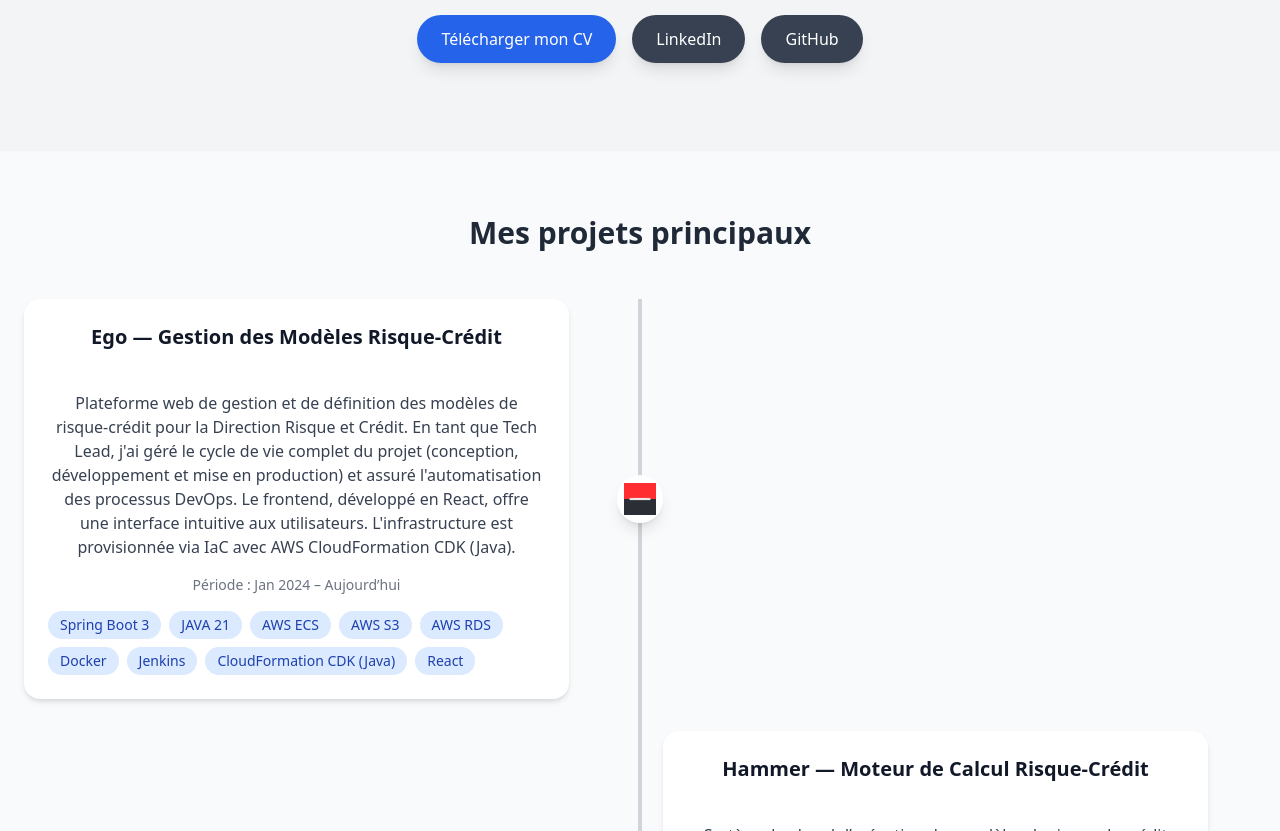
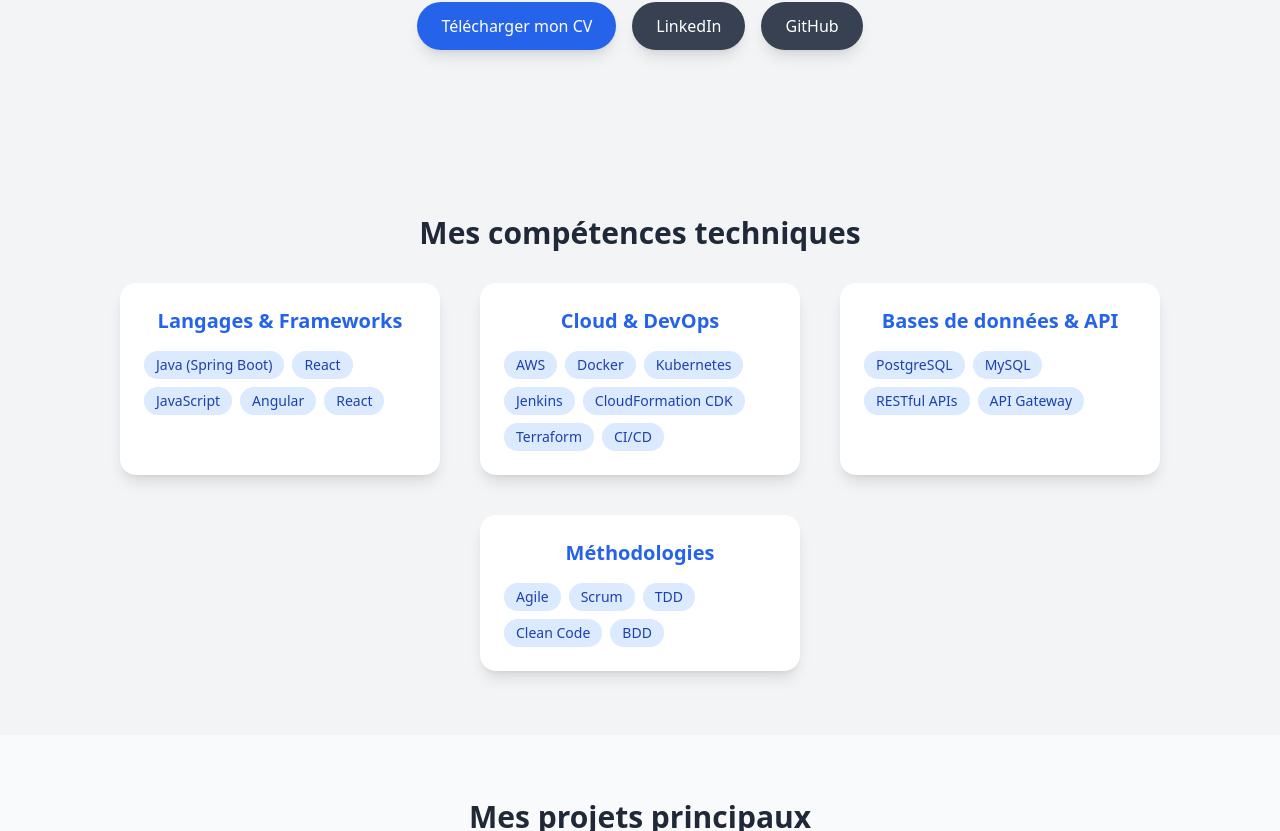
Before and after one commit to mouradmamassi/mourad-portfolio, a React (Vite) app: page / in a window 1280 px wide. Shown: the part 649-1480 px from the top of the page. Built offline with nearby package versions, Linux system fonts and the light colour scheme.

Commit message:
⚡ improvement

```diff
--- a/src/App.jsx
+++ b/src/App.jsx
@@ -1,7 +1,8 @@
 // src/App.jsx
 import HeroSection from "./components/HeroSection";
 import PortfolioSection from "./components/PortfolioSection";
-import HobbiesSection from "./components/HobbiesSection"; // Import the new component
+import HobbiesSection from "./components/HobbiesSection";
+import SkillsSection from "./components/SkillsSection";
 import Footer from "./components/Footer";
 import BackToTopButton from "./components/BackToTopButton";
 
@@ -9,8 +10,9 @@
   return (
     <div className="font-sans">
       <HeroSection />
+      <SkillsSection />
       <PortfolioSection />
-      <HobbiesSection /> {/* Add the new component here */}
+      <HobbiesSection />
       <Footer />
       <BackToTopButton />
     </div>
--- a/src/components/HeroSection.jsx
+++ b/src/components/HeroSection.jsx
@@ -1,9 +1,5 @@
 import React from "react";
 
-/**
- * Composant de la section d'introduction (Hero) du portfolio.
- * Met en avant le nom, le rôle, une brève description, et les informations de contact.
- */
 export default function HeroSection() {
   return (
     <section
@@ -26,13 +22,9 @@
       <p className="text-xl text-gray-600 mb-4">Tech Lead & Ingénieur Logiciel</p>
 
       <p className="max-w-2xl text-gray-700 mb-6 px-4 leading-relaxed">
-        En tant que <b>Tech Lead passionné</b>, je conçois et construis des solutions logicielles robustes et sécurisées,
-        en particulier dans le secteur bancaire. Spécialisé en <b>Java Spring</b> et en <b>architecture cloud (AWS)</b>,
-        je m'appuie sur une expertise en <b>DevOps et Kubernetes</b> pour orchestrer des déploiements fluides.
-        J'accompagne également des équipes en tant que <b>coach et facilitateur</b> pour les aider à monter en compétences et à atteindre leurs objectifs.
+        Je conçois et construis des solutions logicielles robustes et sécurisées, en particulier dans le secteur bancaire. Spécialisé en <b>Java Spring</b> et en <b>architecture cloud (AWS</b> je m'appuie sur une expertise en <b>DevOps et Kubernetes</b> pour orchestrer des déploiements fluides. J'accompagne également des équipes en tant que <b>coach et facilitateur</b> pour les aider à monter en compétences et à atteindre leurs objectifs.
       </p>
 
-      {/* Ajout des informations de contact avec un style moderne et accessible */}
       <div className="flex flex-col sm:flex-row gap-4 mb-6">
         <a
           href="tel:+33766773505"
--- a/src/components/HobbiesSection.jsx
+++ b/src/components/HobbiesSection.jsx
@@ -1,4 +1,3 @@
-// src/components/HobbiesSection.jsx
 import React from "react";
 
 export default function HobbiesSection() {
@@ -7,6 +6,9 @@
       <div className="container mx-auto px-4 text-center">
         <h2 className="text-3xl font-bold text-gray-800 mb-6">Mes centres d'intérêt</h2>
         <div className="flex flex-wrap justify-center gap-3">
+          <span className="bg-blue-200 text-blue-800 px-4 py-2 rounded-full text-md font-medium shadow-sm">
+            🏋️ Musculation
+          </span>
           <span className="bg-blue-200 text-blue-800 px-4 py-2 rounded-full text-md font-medium shadow-sm">
             🏊 Natation
           </span>
--- a/src/components/PortfolioSection.jsx
+++ b/src/components/PortfolioSection.jsx
@@ -23,7 +23,7 @@
     altText: "société générale icon"
   },
   {
-    title: "Hammer — Moteur de Calcul Risque-Crédit",
+    title: "Hammer — Moteur de Calcul Risque-Crédit — Société Générale",
     description: `
       Système backend d’exécution des modèles de risque de crédit définis dans Ego. Ce moteur gère à la fois le calcul en temps réel (Loki) et le traitement de millions de contrats en mode batch (Drax). J'ai mené le projet en mode DevOps complet, de l'automatisation CI/CD à la supervision en production, en utilisant une librairie Jenkins interne et AWS CloudFormation CDK pour l'IaC. La partie batch est réalisée via un workflow AWS Step Functions avec gestion de rollback et de retry.
     `,
@@ -42,7 +42,7 @@
     altText: "société générale icon"
   },
   {
-    title: "SelfCare Monétique",
+    title: "SelfCare Monétique — Société Générale",
     description: `
       Application bancaire critique utilisée par environ 8 millions de clients pour gérer leurs services de carte en toute autonomie : opposition, augmentation des plafonds, etc. Ce projet a exigé un haut niveau de sécurité, de disponibilité et de performance, en s'intégrant aux systèmes monétiques nationaux.
     `,
@@ -52,7 +52,7 @@
     altText: "société générale icon"
   },
   {
-    title: "Enrôlement Apple Pay",
+    title: "Enrôlement Apple Pay — Société Générale",
     description: `
       Application backend essentielle pour permettre aux clients d’enrôler leur carte bancaire sur Apple Pay. Le système vérifie l’éligibilité du client en se basant sur de nombreuses règles de gestion pour garantir la sécurité, la conformité et une expérience utilisateur optimale pour les paiements mobiles.
     `,
@@ -62,7 +62,7 @@
     altText: "société générale icon"
   },
   {
-    title: "Gestion Clés Cryptographiques",
+    title: "Gestion Clés Cryptographiques — Société Générale",
     description: `
       Outil de description et de génération des clés pour la monétique bancaire, avec une architecture cloud sécurisée. J'ai participé au développement du backend (Spring Boot, Java) et du frontend (Angular), avec un déploiement sécurisé sur AWS via Docker.
     `,
@@ -70,6 +70,16 @@
     period: "2020 – 2023",
     img: "/images/sg.png",
     altText: "Société Générale"
+  },
+  {
+    title: "Stage Ingénieur Logiciel — Enedis",
+    description: `
+      Développement d'une application web pour le domaine d'opération DR Alpes, ajoutant des fonctionnalités non disponibles sur l'outil Sequoia de l'entreprise. Cette application a permis d'**optimiser les processus internes** et d'offrir une plus grande flexibilité aux utilisateurs pour la gestion des données opérationnelles.
+    `,
+    technologies: ["Codeigniter", "Laravel", "VueJS", "PHP"],
+    period: "2017 - 2018",
+    img: "/images/enedis.jpg",
+    altText: "Logo d'Enedis"
   }
 ];
 
--- /dev/null
+++ b/src/components/SkillsSection.jsx
@@ -0,0 +1,58 @@
+import React from "react";
+
+/**
+ * Composant de la section des compétences.
+ * Affiche une liste de compétences clés organisées par catégorie.
+ */
+export default function SkillsSection() {
+  const skills = {
+    "Langages & Frameworks": [
+      "Java (Spring Boot)",
+      "React",
+      "JavaScript",
+      "Angular",
+      "React"
+    ],
+    "Cloud & DevOps": [
+      "AWS",
+      "Docker",
+      "Kubernetes",
+      "Jenkins",
+      "CloudFormation CDK",
+      "Terraform",
+      "CI/CD",
+    ],
+    "Bases de données & API": [
+      "PostgreSQL",
+      "MySQL",
+      "RESTful APIs",
+      "API Gateway",
+    ],
+    "Méthodologies": ["Agile", "Scrum", "TDD", "Clean Code", "BDD"],
+  };
+
+  return (
+    <section className="py-16 bg-gray-100">
+      <div className="container mx-auto px-6 text-center">
+        <h2 className="text-3xl font-bold text-gray-800 mb-8">Mes compétences techniques</h2>
+        <div className="flex flex-wrap justify-center gap-10">
+          {Object.entries(skills).map(([category, skillList]) => (
+            <div key={category} className="max-w-xs w-full bg-white p-6 rounded-2xl shadow-lg">
+              <h3 className="text-xl font-semibold text-blue-600 mb-4">{category}</h3>
+              <div className="flex flex-wrap gap-2">
+                {skillList.map((skill, index) => (
+                  <span
+                    key={index}
+                    className="bg-blue-100 text-blue-800 text-sm px-3 py-1 rounded-full font-medium"
+                  >
+                    {skill}
+                  </span>
+                ))}
+              </div>
+            </div>
+          ))}
+        </div>
+      </div>
+    </section>
+  );
+}
```
Also changed, not shown: public/images/enedis.jpg (added).
